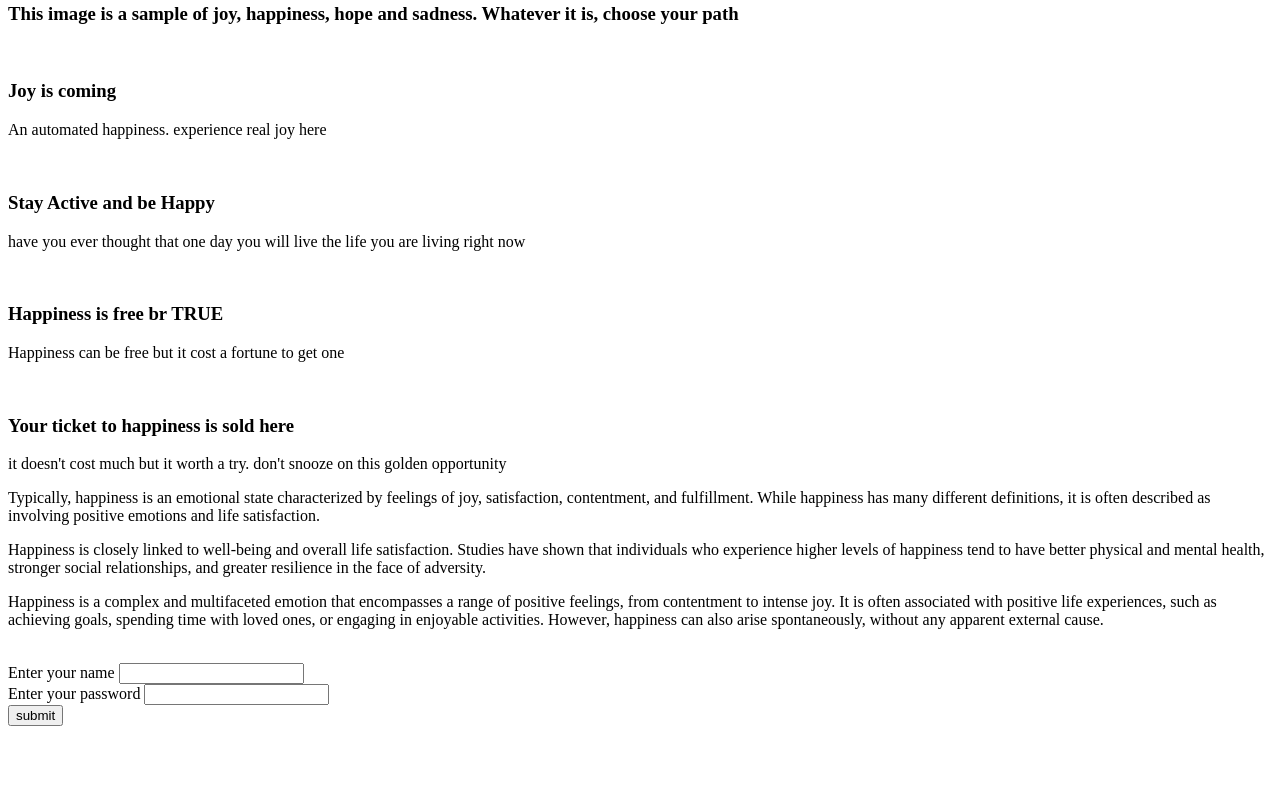
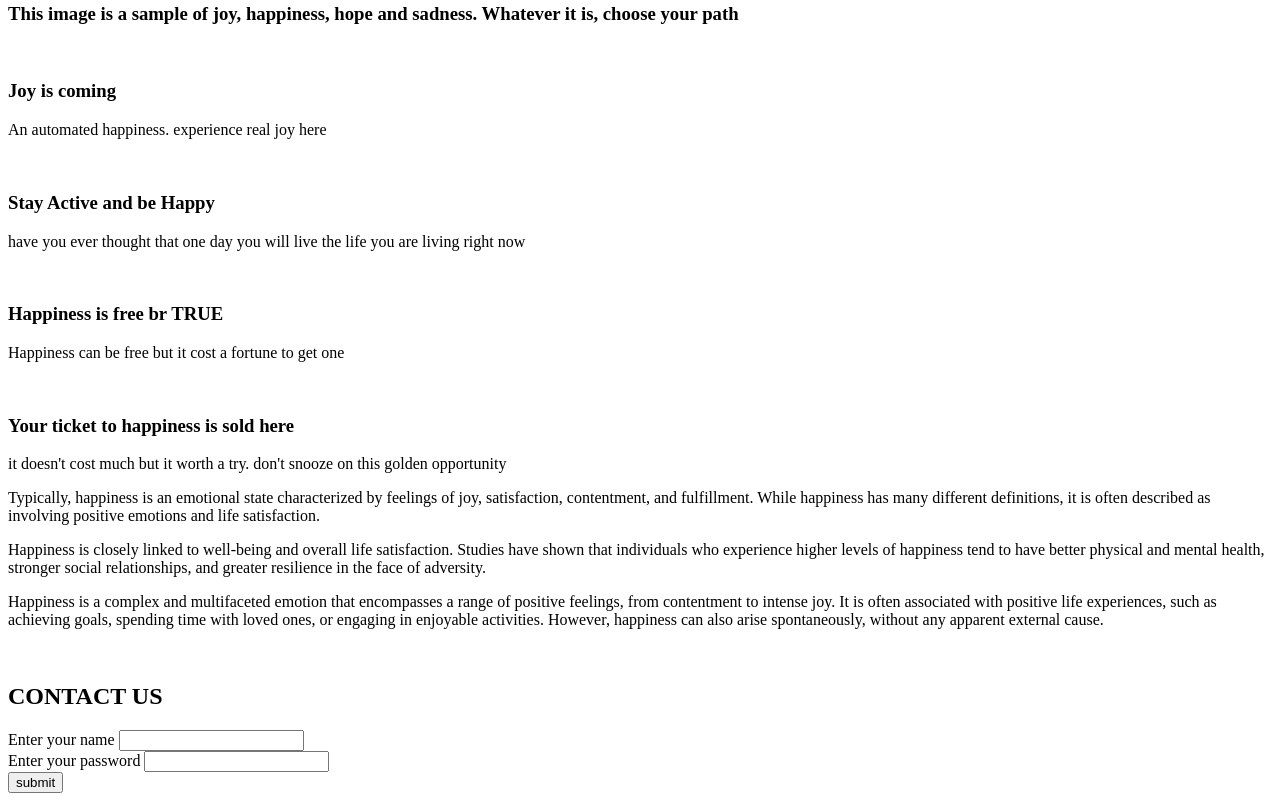
Before and after one commit to Jeffreydev17/html-fundamental, a plain HTML site: page portfolio.html in a window 1280 px wide. Shown: the part 420-1221 px from the top of the page. Before the commit the page ends 1154 px from the top, so only its background shows below. Drawn offline with Linux system fonts and the light colour scheme.

Commit message:
html content

```diff
--- a/portfolio.html
+++ b/portfolio.html
@@ -116,6 +116,7 @@
             </section>
             <section id="Contact">
                 <div>
+                    <h2>CONTACT US</h2>
 
                     <div>
                     <label for="username"> Enter your name</label>
```
